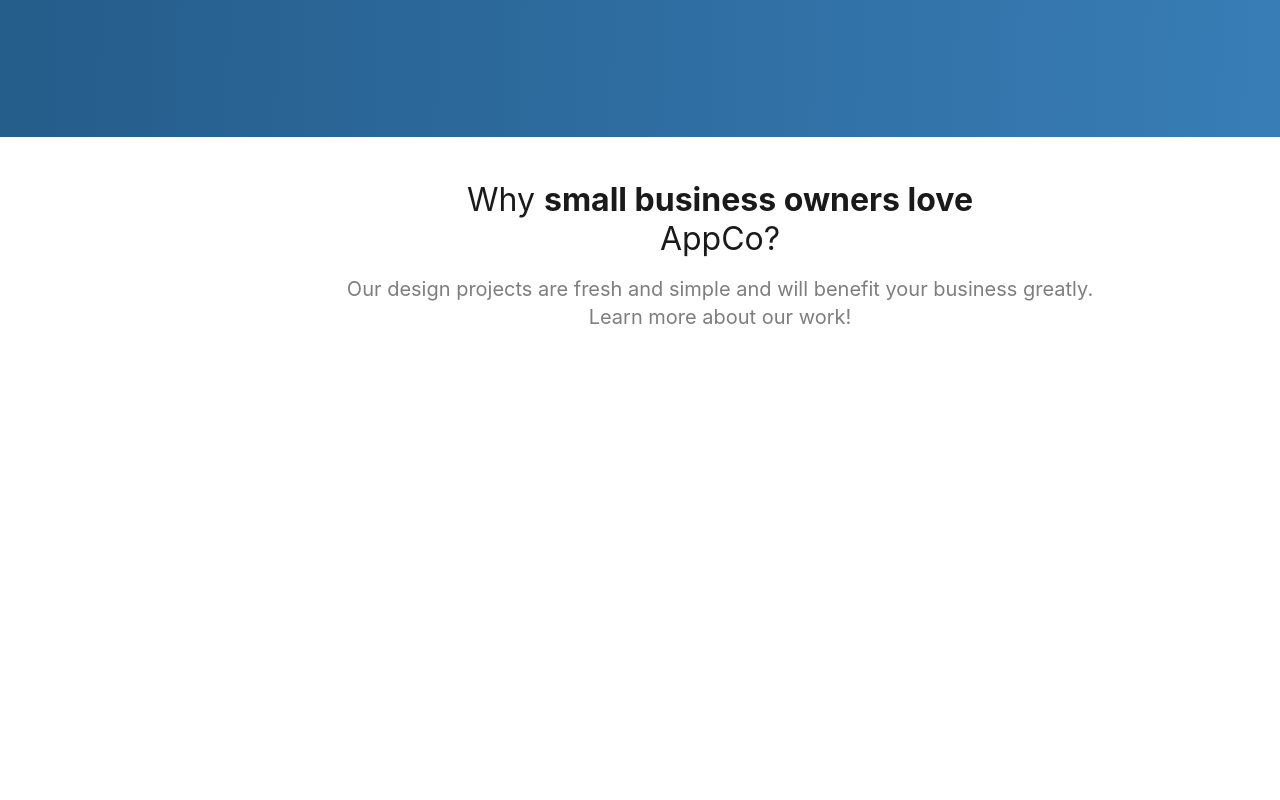
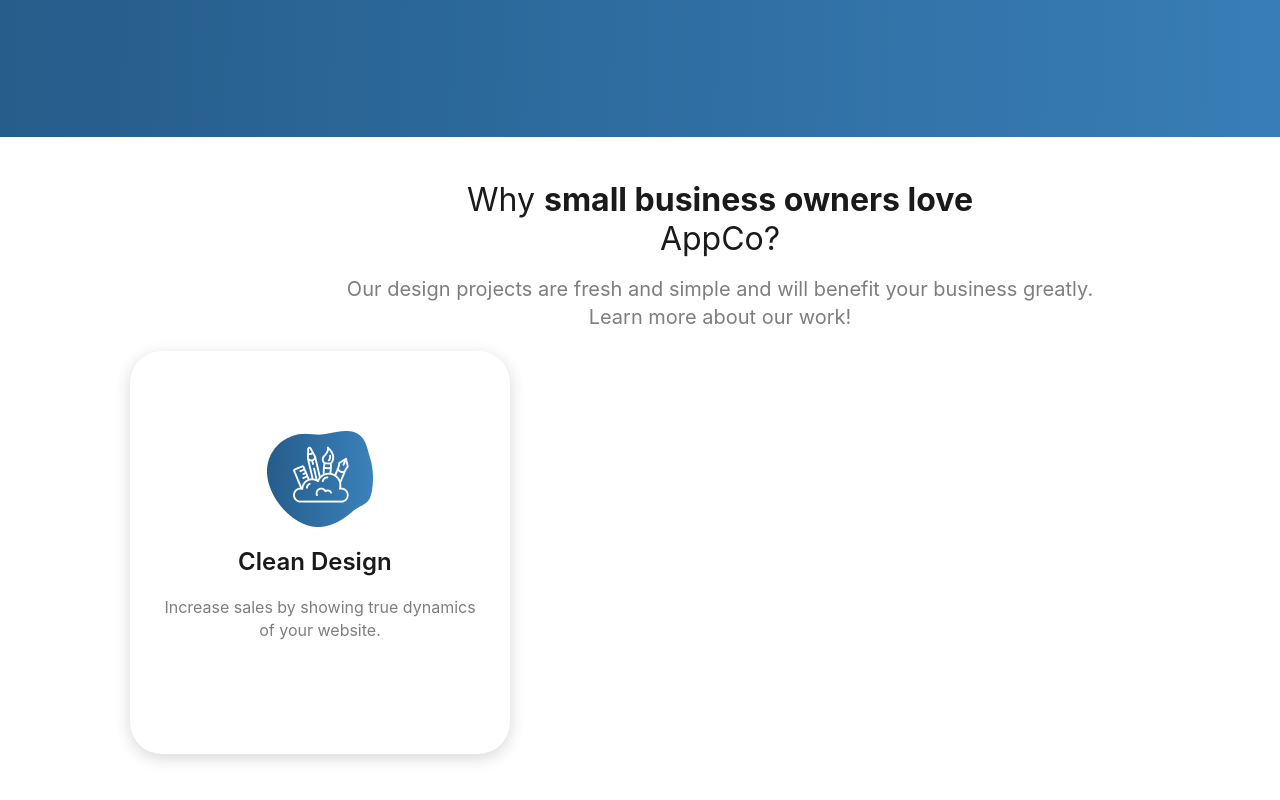
Before and after one commit to YuriiLitovinskyi/test_bitmedia_labs, a React (Create React App) app in the folder client/: page / in a window 1280 px wide. Shown: the part 518-1318 px from the top of the page. Built offline with nearby package versions, Linux system fonts and the light colour scheme; no server answers.

Commit message:
little changes

```diff
--- a/client/src/App.js
+++ b/client/src/App.js
@@ -1,6 +1,7 @@
 import React from 'react';
 import axios from 'axios';
-import './App.css';
+import './styles/App.css';
+import Group_13 from './styles/Group_13.png';
 
 class App extends React.Component {
   constructor(props){
@@ -73,7 +74,11 @@
       <h2 className="Why">Why <b>small business owners love</b> AppCo?</h2>
       <p className="LearnMore">Our design projects are fresh and simple and will benefit your business greatly. Learn more about our work!</p>
       </header>
-      <div className="Rectangle34"></div>
+      <div className="Rectangle34">
+        <img className="Group_13" src={Group_13}></img>
+        <h3 className="CleanD">Clean Design</h3>
+        <p className="Sales">Increase sales by showing true dynamics of your website.</p>
+      </div>
     </div>
   );
 }
--- /dev/null
+++ b/client/src/styles/App.css
@@ -0,0 +1,169 @@
+.App {
+  position: relative;
+  margin: auto;
+  width: 1440px;
+  height: 2890px;
+  background: #FFFFFF;
+}
+
+.App-header {
+  position: absolute;
+  width: 1440px;
+  height: 655px;
+  left: 0px;
+  top: 0px;
+  background: linear-gradient(92.09deg, #255D8B 2.29%, #3A80BA 96.79%);
+}
+
+.App-header .AppCo {
+  position: absolute;
+  width: 136px;
+  height: 49px;
+  left: 130px;
+  top: 24px;
+  font-style: normal;
+  font-weight: normal;
+  font-size: 40px;
+  line-height: 49px;
+  /* identical to box height */
+  color: #FFFFFF;
+}
+
+.App-header .Brainstorming {
+  /* Brainstorming for desired perfect Usability */
+  position: absolute;
+  width: 586px;
+  height: 118px;
+  left: 130px;
+  top: 121px;
+  font-style: normal;
+  font-weight: normal;
+  font-size: 48px;
+  line-height: 59px;
+  color: #FFFFFF;
+}
+
+.App-header .About {
+  /* Our design projects are fresh and simple and will benefit your business greatly. Learn more about our work! */
+  position: absolute;
+  width: 580px;
+  height: 56px;
+  left: 130px;
+  top: 263px;
+  font-style: normal;
+  font-weight: normal;
+  font-size: 20px;
+  line-height: 142%;
+  /* or 28px */
+  color: #FFFFFF;
+}
+
+.App-header .statsButton {
+  /* Rectangle 56 */
+  position: absolute;
+  width: 154px;
+  height: 56px;
+  left: 130px;
+  top: 351px;
+  background: #FFFFFF;
+  border-radius: 8px;
+  font-style: normal;
+  font-weight: normal;
+  font-size: 16px;
+  line-height: 142%;
+  /* identical to box height, or 23px */
+  text-align: center;
+  color: #3A80BA;
+}
+
+.App-header .Why {
+  /* Why small business owners love AppCo? */
+  position: absolute;
+  width: 580px;
+  height: 78px;
+  left: 430px;
+  top: 671px;
+  font-style: normal;
+  font-weight: normal;
+  font-size: 32px;
+  line-height: 39px;
+  text-align: center;
+  color: #1A1A1A;
+}
+
+.App-header .LearnMore {
+  /* Our design projects are fresh and simple and will benefit your business greatly. Learn more about our work! */
+  position: absolute;
+  width: 780px;
+  height: 56px;
+  left: 330px;
+  top: 773px;
+  font-style: normal;
+  font-weight: normal;
+  font-size: 20px;
+  line-height: 142%;
+  /* or 28px */
+  text-align: center;
+  color: #7E7E7E;
+}
+
+.Rectangle34 {
+  position: absolute;
+  padding-top: 80px;
+  width: 380px;
+  height: 323px;
+  left: 130px;
+  top: 869px;
+  background: #FFFFFF;
+  -webkit-box-shadow: 0px 4px 16px rgba(0, 0, 0, 0.16);
+          box-shadow: 0px 4px 16px rgba(0, 0, 0, 0.16);
+  border-radius: 32px;
+}
+
+.CleanD {
+  /* Clean Design */
+  display: -webkit-box;
+  display: -ms-flexbox;
+  display: flex;
+  margin: auto;
+  padding-top: 20px;
+  width: 164px;
+  height: 29px;
+  left: 248px;
+  top: 1053px;
+  font-style: normal;
+  font-weight: 600;
+  font-size: 24px;
+  line-height: 29px;
+  text-align: center;
+  color: #1A1A1A;
+}
+
+.Sales {
+  /* Increase sales by showing true dynamics of your website. */
+  display: -webkit-box;
+  display: -ms-flexbox;
+  display: flex;
+  margin: auto;
+  padding-top: 20px;
+  width: 316px;
+  height: 46px;
+  left: 162px;
+  top: 1098px;
+  font-style: normal;
+  font-weight: normal;
+  font-size: 16px;
+  line-height: 142%;
+  /* or 23px */
+  text-align: center;
+  color: #7E7E7E;
+}
+
+.Group_13 {
+  /* Vector */
+  display: -webkit-box;
+  display: -ms-flexbox;
+  display: flex;
+  margin: auto;
+}
+/*# sourceMappingURL=App.css.map */
--- /dev/null
+++ b/client/src/styles/App.scss
@@ -0,0 +1,189 @@
+$Color: #FFFFFF;
+
+.App {
+    position: relative;
+    margin: auto;
+    width: 1440px;
+    height: 2890px;
+    background: $Color;
+  }
+
+  .App-header {
+    position: absolute;
+    width: 1440px;
+    height: 655px;
+    left: 0px;
+    top: 0px;
+    background: linear-gradient(92.09deg, #255D8B 2.29%, #3A80BA 96.79%);
+    .AppCo {
+        position: absolute;
+        width: 136px;
+        height: 49px;
+        left: 130px;
+        top: 24px;
+
+        font-style: normal;
+        font-weight: normal;
+        font-size: 40px;
+        line-height: 49px;
+        /* identical to box height */
+        color: $Color;
+      }
+
+      .Brainstorming {
+        /* Brainstorming for desired perfect Usability */
+        position: absolute;
+        width: 586px;
+        height: 118px;
+        left: 130px;
+        top: 121px;
+
+        font-style: normal;
+        font-weight: normal;
+        font-size: 48px;
+        line-height: 59px;
+
+        color: $Color;
+      }
+
+      .About {
+        /* Our design projects are fresh and simple and will benefit your business greatly. Learn more about our work! */
+        position: absolute;
+        width: 580px;
+        height: 56px;
+        left: 130px;
+        top: 263px;
+
+        font-style: normal;
+        font-weight: normal;
+        font-size: 20px;
+        line-height: 142%;
+        /* or 28px */
+
+
+        color: $Color;
+      }
+
+      .statsButton {
+        /* Rectangle 56 */
+
+      position: absolute;
+      width: 154px;
+      height: 56px;
+      left: 130px;
+      top: 351px;
+
+      background: $Color;
+      border-radius: 8px;
+
+      font-style: normal;
+      font-weight: normal;
+      font-size: 16px;
+      line-height: 142%;
+      /* identical to box height, or 23px */
+
+      text-align: center;
+      color: #3A80BA;
+      }
+
+      .Why {
+        /* Why small business owners love AppCo? */
+        position: absolute;
+        width: 580px;
+        height: 78px;
+        left: 430px;
+        top: 671px;
+
+        font-style: normal;
+        font-weight: normal;
+        font-size: 32px;
+        line-height: 39px;
+        text-align: center;
+
+        color: #1A1A1A;
+      }
+
+      .LearnMore {
+        /* Our design projects are fresh and simple and will benefit your business greatly. Learn more about our work! */
+        position: absolute;
+        width: 780px;
+        height: 56px;
+        left: 330px;
+        top: 773px;
+
+        font-style: normal;
+        font-weight: normal;
+        font-size: 20px;
+        line-height: 142%;
+        /* or 28px */
+        text-align: center;
+
+        color: #7E7E7E;
+      }
+  }
+
+.Rectangle34 {
+  position: absolute;
+  padding-top: 80px;
+  width: 380px;
+  height: 323px;
+  left: 130px;
+  top: 869px;
+
+  background: #FFFFFF;
+  box-shadow: 0px 4px 16px rgba(0, 0, 0, 0.16);
+  border-radius: 32px;
+}
+
+.CleanD {
+  /* Clean Design */
+  display: flex;
+  margin: auto;
+  padding-top: 20px;
+  width: 164px;
+  height: 29px;
+  left: 248px;
+  top: 1053px;
+
+  font-style: normal;
+  font-weight: 600;
+  font-size: 24px;
+  line-height: 29px;
+  text-align: center;
+
+  color: #1A1A1A;
+}
+
+.Sales {
+  /* Increase sales by showing true dynamics of your website. */
+
+
+  display: flex;
+  margin: auto;
+  padding-top: 20px;
+width: 316px;
+height: 46px;
+left: 162px;
+top: 1098px;
+
+font-style: normal;
+font-weight: normal;
+font-size: 16px;
+line-height: 142%;
+/* or 23px */
+
+text-align: center;
+
+color: #7E7E7E;
+
+}
+
+.Group_13 {
+  /* Vector */
+
+display: flex;
+margin: auto;
+
+
+
+}
```
Also changed, not shown: client/src/styles/App_old.css (renamed from client/src/App.css), client/src/styles/Group_13.png (added), 1 other file (tests, documents, lock files or other folders).
